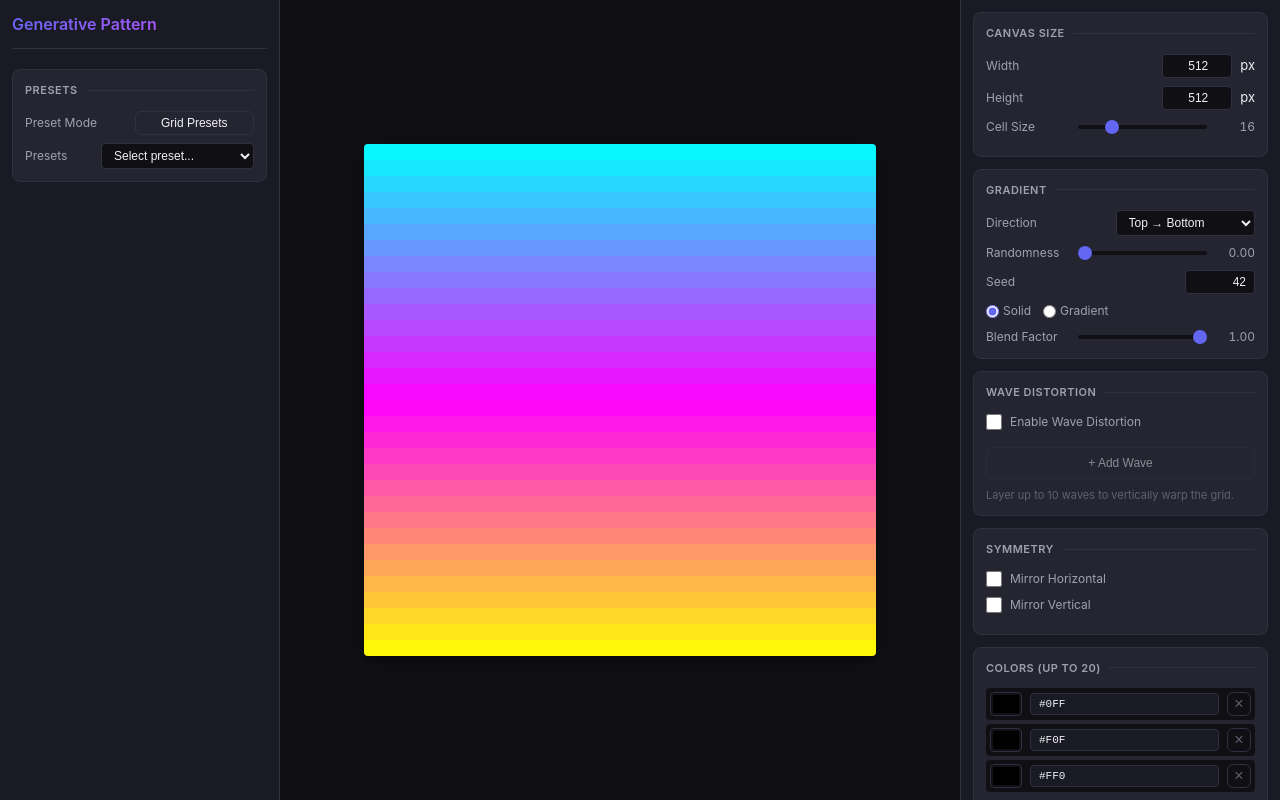
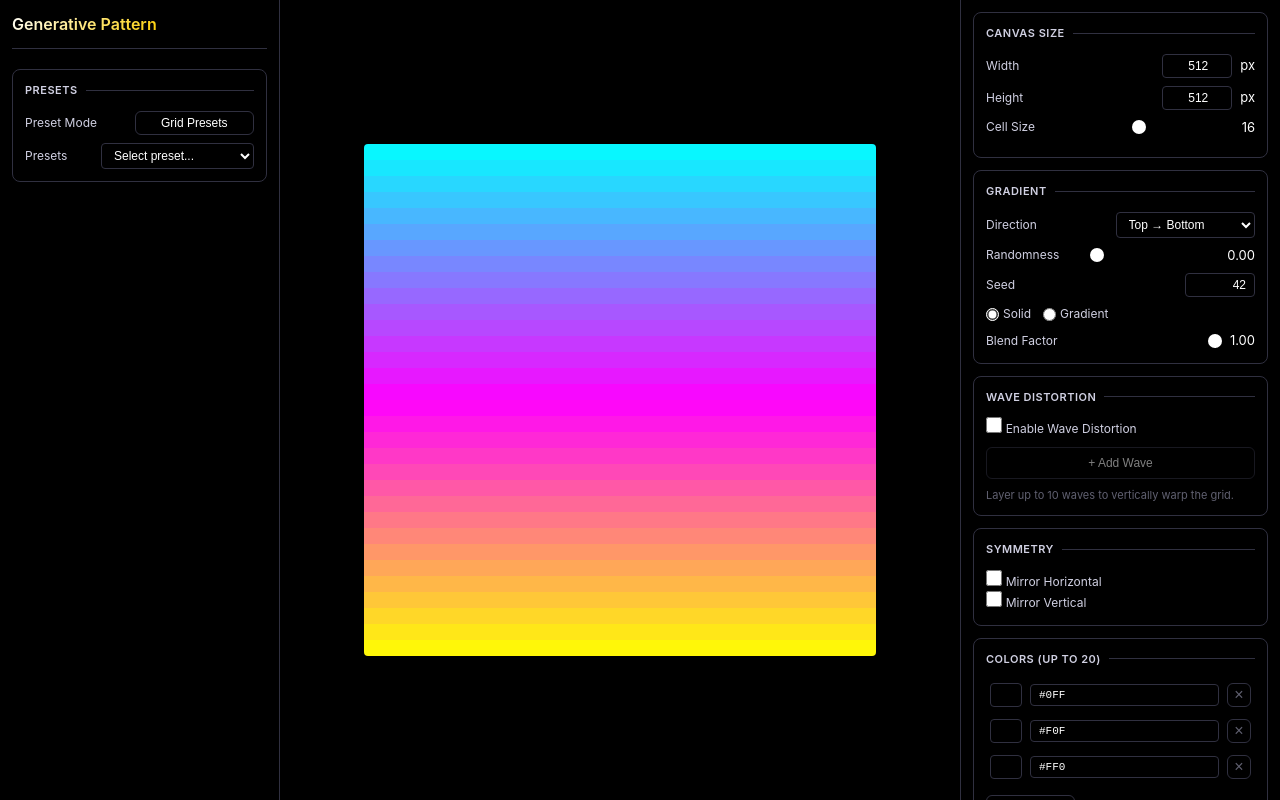
Before and after one commit to crackedaf/generative-pattern, a website built with Vite: page index.html in a window 1280 px wide. Built offline with nearby package versions, Linux system fonts and the light colour scheme.

Commit message:
updated UI

```diff
--- a/src/style.css
+++ b/src/style.css
@@ -5,16 +5,16 @@
 
 :root {
   /* Colors */
-  --bg-primary: #0f0f14;
-  --bg-secondary: #1a1a24;
-  --bg-tertiary: #252532;
-  --bg-hover: #2a2a3a;
-  --text-primary: #f0f0f5;
-  --text-secondary: #a0a0b0;
+  --bg-primary: #000000;
+  --bg-secondary: #000000;
+  --bg-tertiary: #000000;
+  --bg-hover: #101011;
+  --text-primary: #ffffff;
+  --text-secondary: #d0d0e2;
   --text-muted: #606070;
-  --accent: #6366f1;
-  --accent-hover: #818cf8;
-  --accent-muted: #4f46e5;
+  --accent: #ffffff;
+  --accent-hover: #000000;
+  --accent-muted: #000000;
   --danger: #ef4444;
   --success: #22c55e;
   --warning: #f59e0b;
@@ -131,7 +131,7 @@ body {
 .panel-header h2 {
   font-size: 16px;
   font-weight: 600;
-  background: linear-gradient(135deg, var(--accent), #a855f7);
+  background: linear-gradient(135deg, var(--accent), #fdcf00);
   -webkit-background-clip: text;
   -webkit-text-fill-color: transparent;
   background-clip: text;
@@ -245,7 +245,7 @@ input[type="range"]:focus {
   outline: none;
 }
 
-.slider-value {
+.slider-value
   min-width: 40px;
   text-align: right;
   font-size: 12px;
@@ -347,6 +347,22 @@ button.danger:hover:not(:disabled) {
 
 .button-row button {
   flex: 1;
+}
+
+#regenerate,
+#export-png,
+#export-svg {
+  background: #000000;
+  border: 1px solid var(--border);
+  color: #ffffff;
+}
+
+#regenerate:hover:not(:disabled),
+#export-png:hover:not(:disabled),
+#export-svg:hover:not(:disabled) {
+  background: #60ff60;
+  border-color: #90ee90;
+  color: #000000;
 }
 
 .mode-toggle-button {
@@ -477,7 +493,7 @@ button.danger:hover:not(:disabled) {
 .wave-remove:hover:not(:disabled) {
   background: var(--danger);
   border-color: var(--danger);
-  color: #fff;
+  color: #221d1d;
 }
 
 .wave-row {
```
